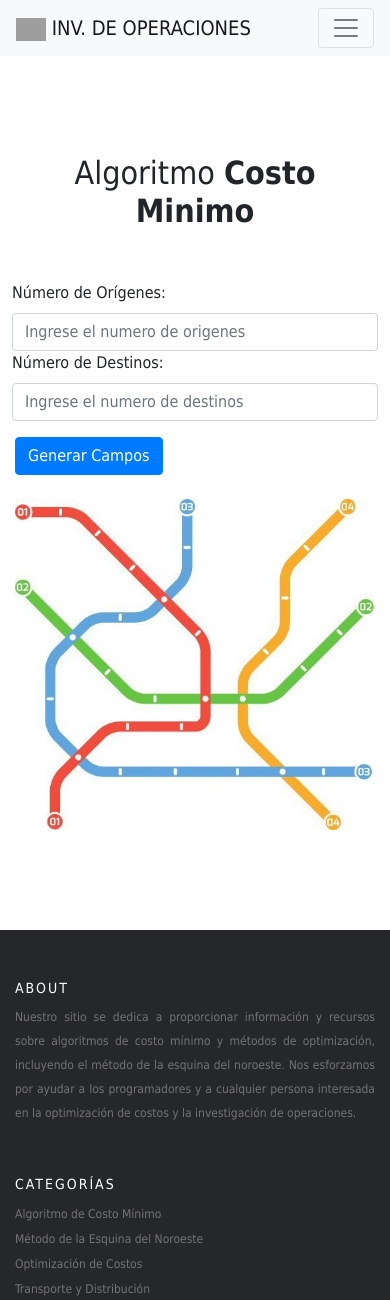
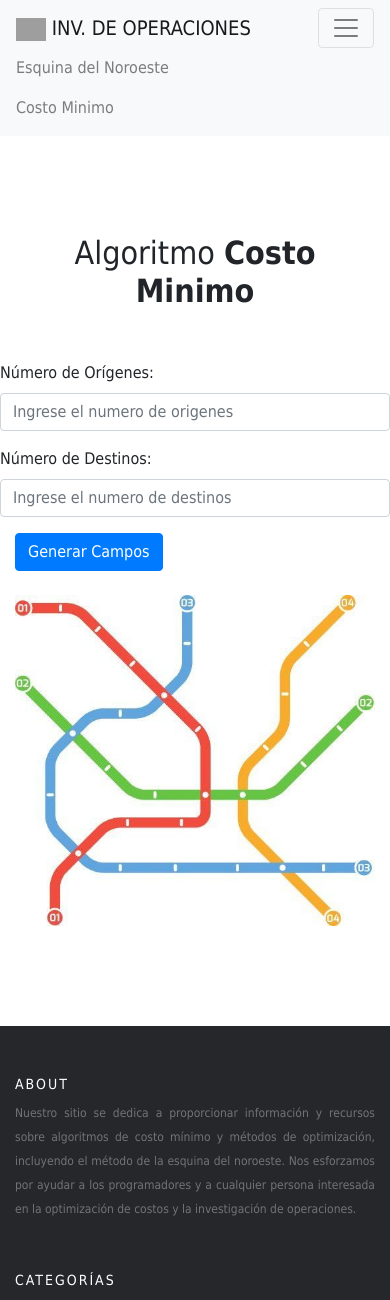
Before and after one commit to CristianOlivera1/Costo-minimo-y-Esquina-noroeste, a Flask app: page /minimun_cost in a window 390 px wide, after a click that opens the changed part. Shown: the top 1300 px of the page. Run offline with Flask 3, Linux system fonts and the light colour scheme; some libraries are stand-ins or nearby versions; grey boxes are pictures that could not be loaded.

Commit message:
Mejora el diseño de la página de costo mínimo con estilos responsivos y estructura de footer. Añade jQuery para mejorar la interactividad.

```diff
--- a/static/css/styles.css
+++ b/static/css/styles.css
@@ -375,6 +375,19 @@
   display: none;
 }
 
+html, body {
+  height: 100%;
+}
+
+body {
+  display: flex;
+  flex-direction: column;
+}
+
+.site-footer {
+  margin-top: auto;
+}
+
 
 @media (max-width: 480px) {
   .title-pc{
--- a/templates/footer.html
+++ b/templates/footer.html
@@ -62,5 +62,6 @@
 <script src="https://cdn.jsdelivr.net/npm/@popperjs/core@2.5.4/dist/umd/popper.min.js"></script>
 <script src="https://maxcdn.bootstrapcdn.com/bootstrap/4.5.2/js/bootstrap.min.js"></script>
 <script src="{{ url_for('static', filename='js/scripts.js') }}"></script>
+<script src="https://code.jquery.com/jquery-3.6.0.min.js"></script>
 </body>
 </html>
--- a/templates/minimun_cost.html
+++ b/templates/minimun_cost.html
@@ -1,33 +1,24 @@
-<!DOCTYPE html>
-<html lang="en">
-<head>
-    <meta charset="UTF-8">
-    <meta name="viewport" content="width=device-width, initial-scale=1.0">
-    <title>Problema de Transporte</title>
-    <link href="https://cdn.jsdelivr.net/npm/bootstrap@5.3.0/dist/css/bootstrap.min.css" rel="stylesheet">
-    <script src="https://code.jquery.com/jquery-3.6.0.min.js"></script>
-</head>
 {% include 'header.html' %}
-<body style="background-color: rgb(255, 255, 255); height: auto;">
+
     <div class="container mt-5">
         <div class="row">
 
-            <form class="col-md-6" id="form-generate" method="POST" action="/generate_matrix">
+            <div class="col-md-6">
+                <form id="form-generate" method="POST" action="/generate_matrix">
                     <div style="margin-top: 50px; margin-bottom: 50px;">
-                <h2 class="text-center">Algoritmo <STROng>Costo Minimo</STROng></h2>
+                        <h2 class="text-center">Algoritmo <strong>Costo Minimo</strong></h2>
                     </div>
                     <div class="row mb-3">
-                    <div class="">
                             <label for="rows" class="form-label">Número de Orígenes:</label>
                             <input type="number" id="rows" name="rows" class="form-control" placeholder="Ingrese el numero de origenes" required>
                     </div>
-                    <div class="">
+                    <div class="row mb-3">
                             <label for="cols" class="form-label">Número de Destinos:</label>
                             <input type="number" id="cols" name="cols" class="form-control" placeholder="Ingrese el numero de destinos" required>
                     </div>
-                </div>
                     <button type="submit" class="btn btn-primary d-flex">Generar Campos</button>
                 </form>
+            </div>
             <div class="col-md-6 mt-4">
                 <img src="../static/resources/img/metodo-del-costo-minimo.jpg" alt="model-trnsport.png" class="img-fluid">
             </div>
```
Also changed, not shown: other parts of templates/minimun_cost.html (+2 -65 lines). Lines whose indentation alone changed are shown as unchanged.
